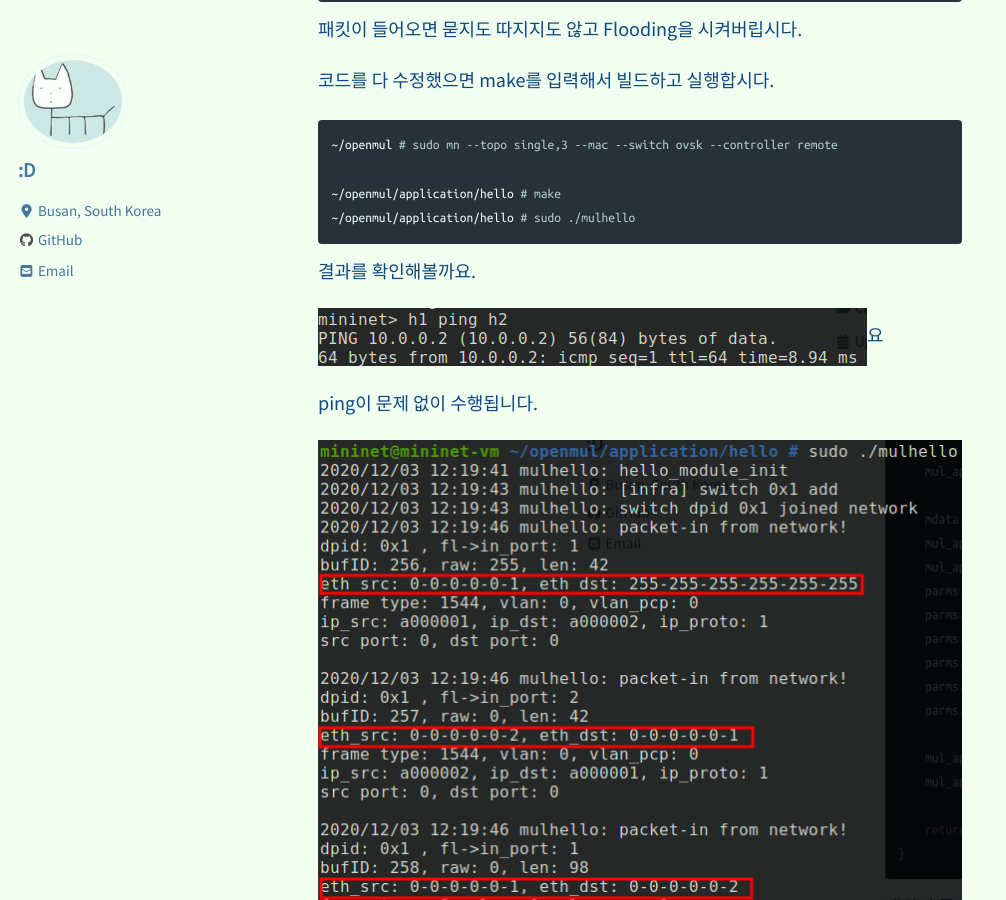
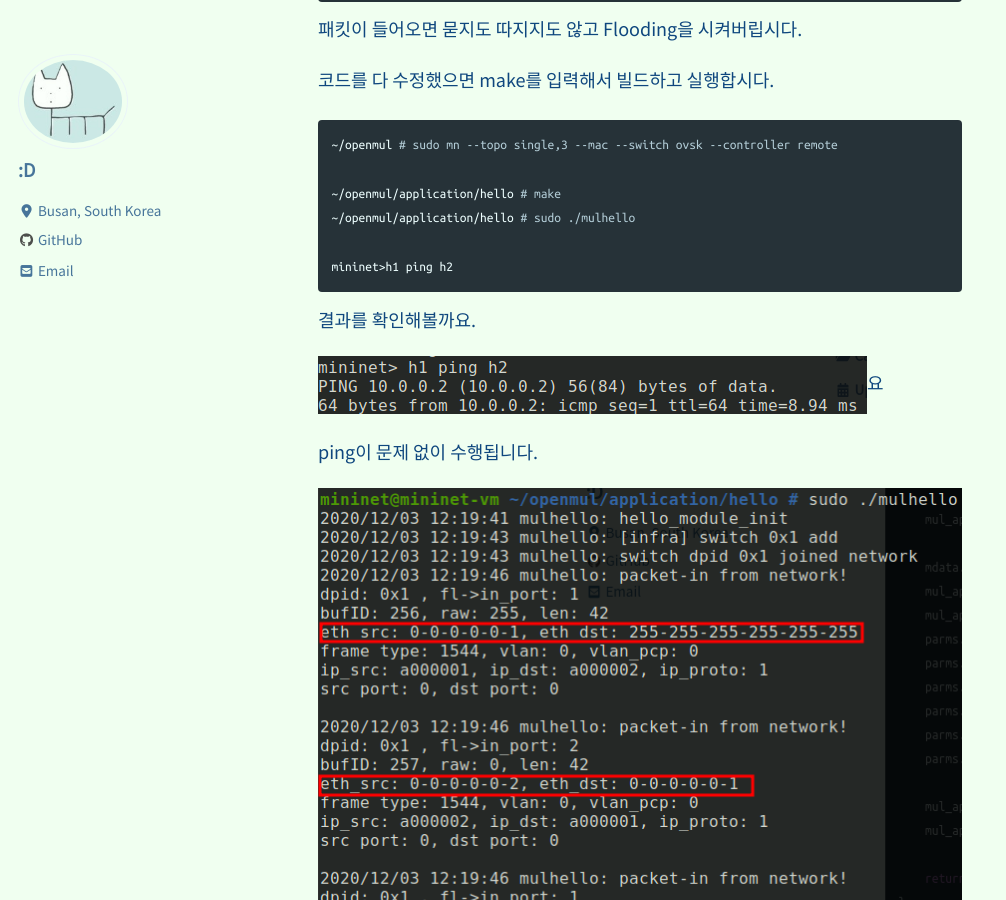
Before and after one commit to sakusi4/sakusi4.github.io, a Jekyll site: the page built from _posts/2020-12-04-OpenMUL-1.md, in a window 1280 px wide and 900 px high, scrolled down 2441 px. Shown: the whole window, without its empty margins (0-1006 px from the left). Built offline with Jekyll 4.4.1, drawn with Linux system fonts in a browser that asks for light colours; cached includes are drawn as plain includes; nearby versions of some CDN libraries; comment, search, counter and statistics services are not loaded.

Commit message:
no message

```diff
--- a/_posts/2020-12-04-OpenMUL-1.md
+++ b/_posts/2020-12-04-OpenMUL-1.md
@@ -110,6 +110,8 @@ hello_packet_in(mul_switch_t *sw UNUSED, struct flow *fl UNUSED, uint32_t inport
 
 ~/openmul/application/hello # make
 ~/openmul/application/hello # sudo ./mulhello
+
+mininet>h1 ping h2
 {% endhighlight %}
 
 결과를 확인해볼까요.
```
